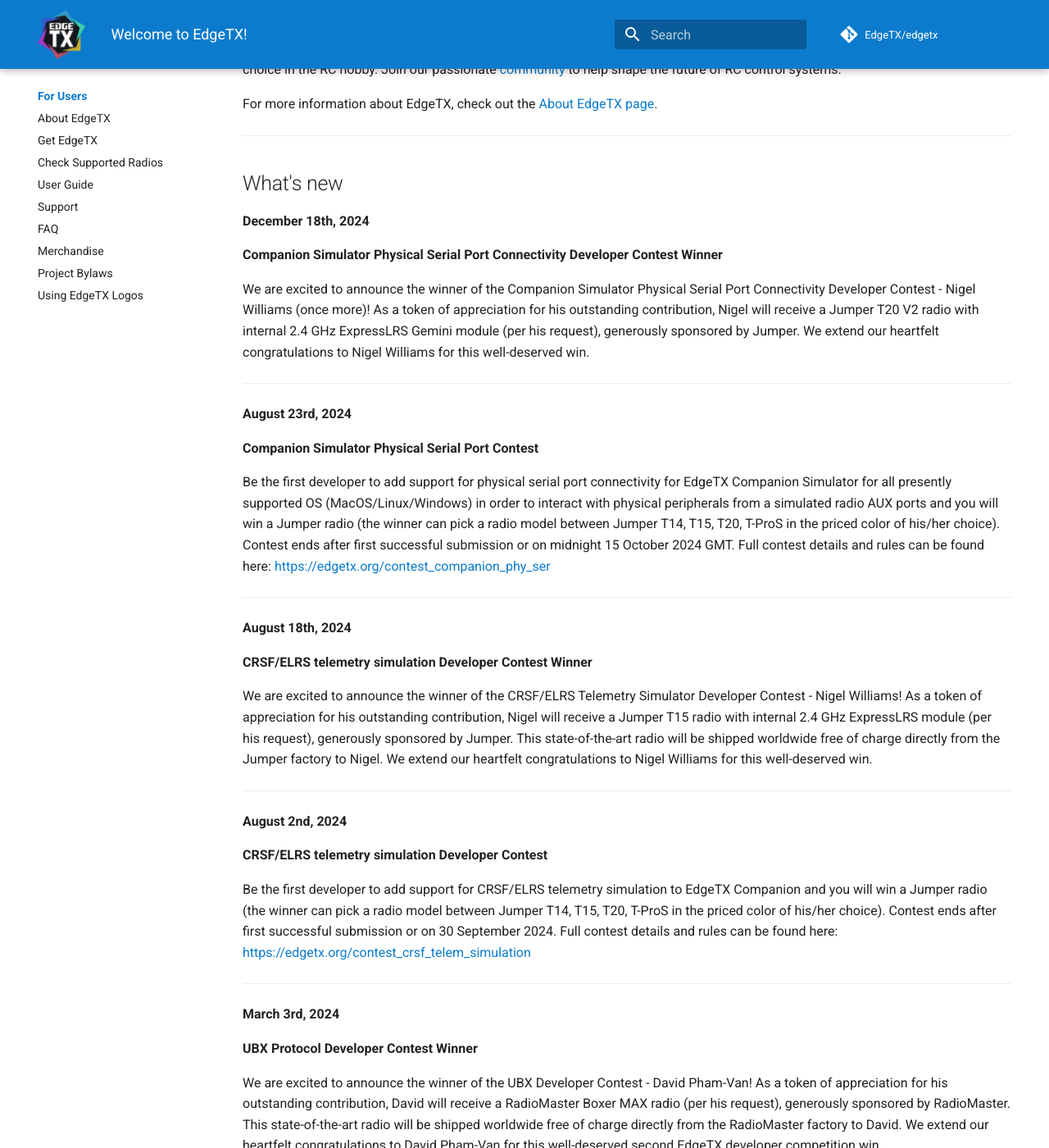
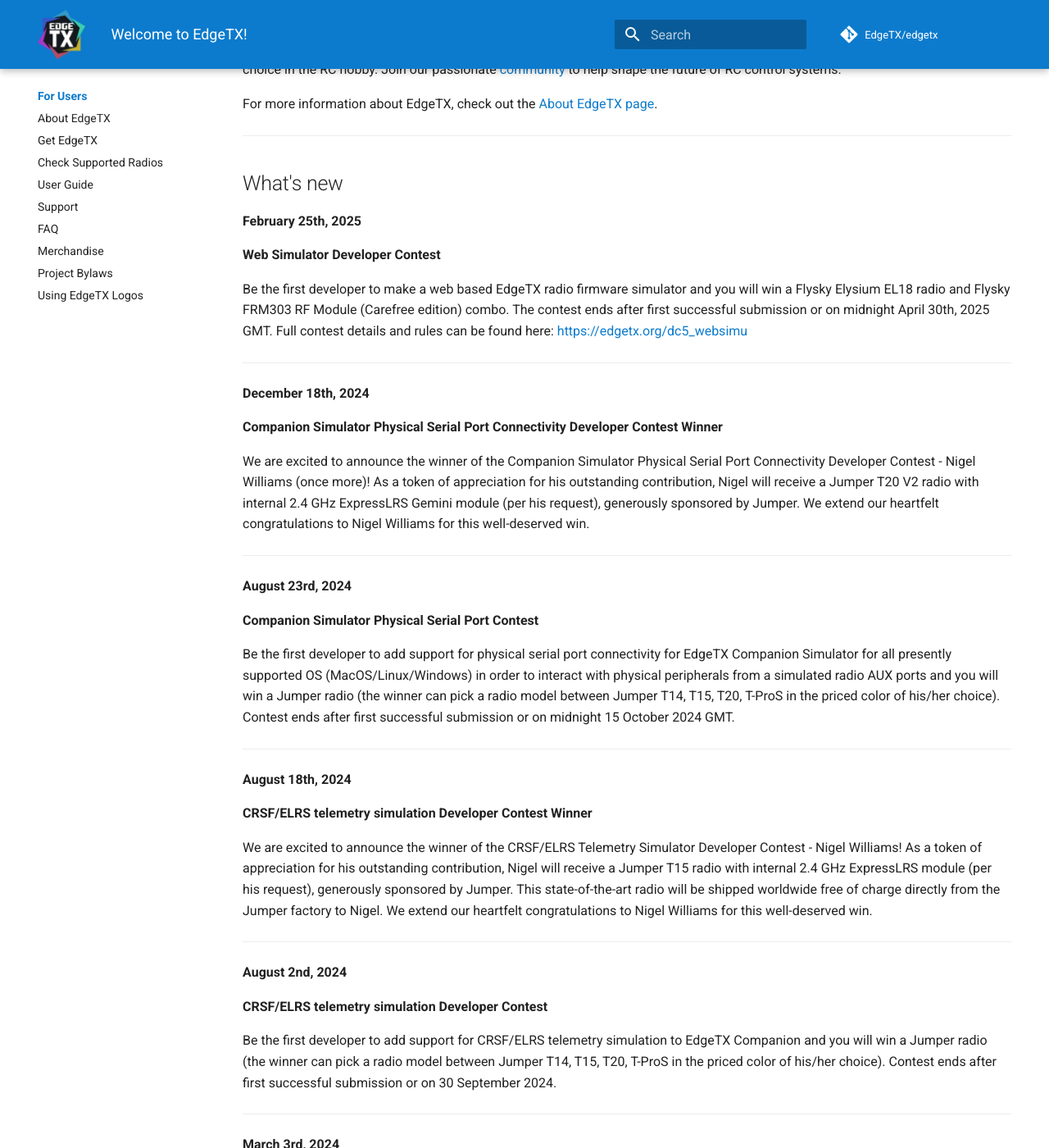
Before and after one commit to EdgeTX/edgetx.github.io, an MkDocs documentation site: the page built from docs/index.md, in a window 1280 px wide and 1400 px high, scrolled down 809 px. Shown: the whole window at 82% size. Built offline with MkDocs 1.6.1 and Material for MkDocs 9.7.7, drawn with Linux system fonts in a browser that asks for light colours; comment, search, counter and statistics services are not loaded.

Commit message:
5th developer contest (#109)

```diff
--- a/docs/index.md
+++ b/docs/index.md
@@ -16,6 +16,14 @@
 
 ## What's new ##
 
+**February 25th, 2025**
+
+**Web Simulator Developer Contest**
+
+Be the first developer to make a web based EdgeTX radio firmware simulator and you will win a Flysky Elysium EL18 radio and Flysky FRM303 RF Module (Carefree edition) combo. The contest ends after first successful submission or on midnight April 30th, 2025 GMT.  Full contest details and rules can be found here: [https://edgetx.org/dc5_websimu](https://edgetx.org/dc5_websimu)
+
+---
+
 **December 18th, 2024**
 
 **Companion Simulator Physical Serial Port Connectivity Developer Contest Winner**
@@ -29,7 +37,7 @@
 
 **Companion Simulator Physical Serial Port Contest**
 
-Be the first developer to add support for physical serial port connectivity for EdgeTX Companion Simulator for all presently supported OS (MacOS/Linux/Windows) in order to interact with physical peripherals from a simulated radio AUX ports and you will win a Jumper radio (the winner can pick a radio model between Jumper T14, T15, T20, T-ProS in the priced color of his/her choice). Contest ends after first successful submission or on midnight 15 October 2024 GMT. Full contest details and rules can be found here: [https://edgetx.org/contest_companion_phy_ser](https://edgetx.org/contest_companion_phy_ser)
+Be the first developer to add support for physical serial port connectivity for EdgeTX Companion Simulator for all presently supported OS (MacOS/Linux/Windows) in order to interact with physical peripherals from a simulated radio AUX ports and you will win a Jumper radio (the winner can pick a radio model between Jumper T14, T15, T20, T-ProS in the priced color of his/her choice). Contest ends after first successful submission or on midnight 15 October 2024 GMT.
 
 ---
 
@@ -46,7 +54,7 @@
 
 **CRSF/ELRS telemetry simulation Developer Contest**
 
-Be the first developer to add support for CRSF/ELRS telemetry simulation to EdgeTX Companion and you will win a Jumper radio (the winner can pick a radio model between Jumper T14, T15, T20, T-ProS in the priced color of his/her choice). Contest ends after first successful submission or on 30 September 2024. Full contest details and rules can be found here: [https://edgetx.org/contest_crsf_telem_simulation](https://edgetx.org/contest_crsf_telem_simulation)
+Be the first developer to add support for CRSF/ELRS telemetry simulation to EdgeTX Companion and you will win a Jumper radio (the winner can pick a radio model between Jumper T14, T15, T20, T-ProS in the priced color of his/her choice). Contest ends after first successful submission or on 30 September 2024.
 
 ---
 
--- a/mkdocs.yml
+++ b/mkdocs.yml
@@ -26,8 +26,8 @@
         - Non-Disclosure Policy: nda.md
     - EdgeTX Fest:
         - Fest 2024: fest2024.md
-    - Companion Simu Physical Serial Contest:
-        - Companion Simulator Physical Serial Contest: contest_companion_phy_ser.md
+    - Developer Contests:
+        - Developer Contests: devcontest.md
 theme:
   name: material
   custom_dir: overrides
```
Also changed, not shown: docs/dc2_ubx.md (renamed from docs/contest_ubx.md, +1 -1 lines), docs/dc4_comp_physer.md (renamed from docs/contest_companion_phy_ser.md, +1 -1 lines), docs/dc5_websimu.md (added, +54 -0 lines), docs/devcontest.md (added, +23 -0 lines), docs/news.md (+12 -4 lines), docs/assets/dc2_poster.jpg (renamed from docs/assets/UBXContestPoster.jpg), docs/assets/dc4_poster.png (renamed from docs/assets/CompPhySerPoster.png), 1 other file.
